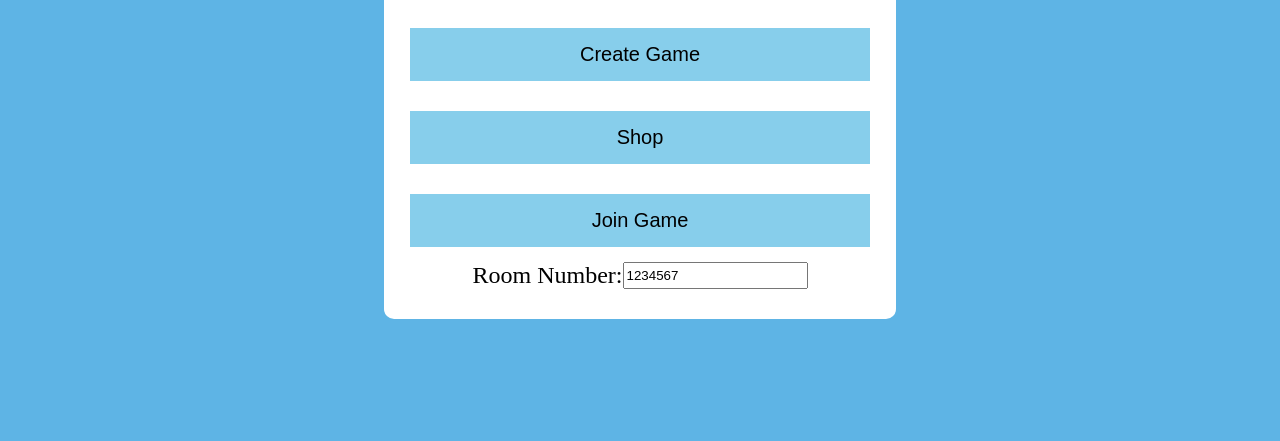
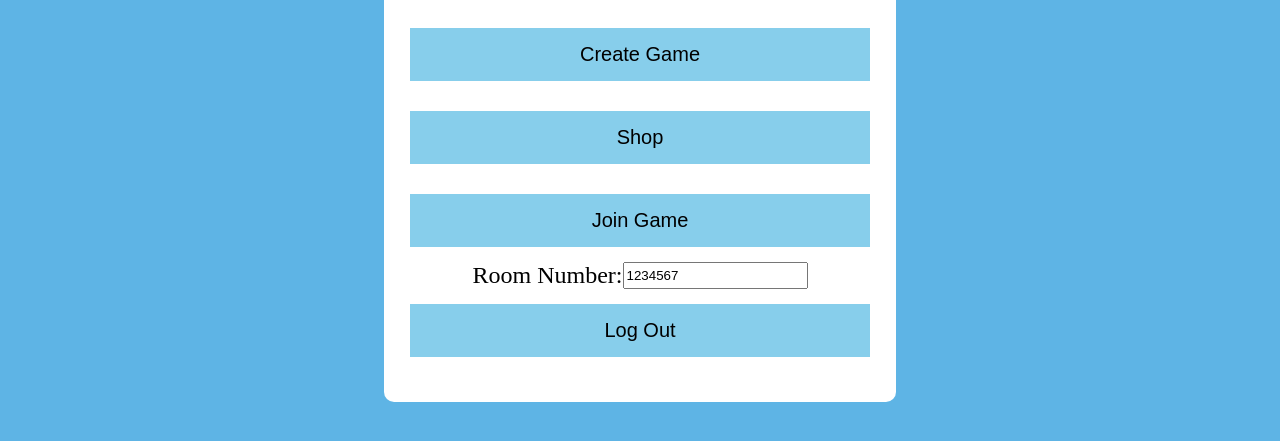
Before and after one commit to apoorva-sriv/MonoUniversity, a plain HTML site: page newgame.html in a window 1280 px wide. Shown: the part 197-638 px from the top of the page. Drawn offline with Linux system fonts and the light colour scheme.

Commit message:
added logout function to newgame.html

```diff
--- a/newgame.html
+++ b/newgame.html
@@ -26,7 +26,6 @@
                 <div id="buttons">
                     <button id="newgame">Create Game</button> <br />
 
-
                     <button id="shop" onclick="
                         window.location='./shop.html';
                     ">Shop</button>
@@ -34,6 +33,7 @@
                     <button id="joingame">Join Game</button>
                     Room Number:
                     <input id="room-num" type="text" value="1234567">
+                    <button onclick="window.location='./index.html'">Log Out</button>
                 </div>
             </div>
         </div>
```
Also changed, not shown: index.html (renamed from login.html), script/newgame.js (line endings or trailing spaces).
